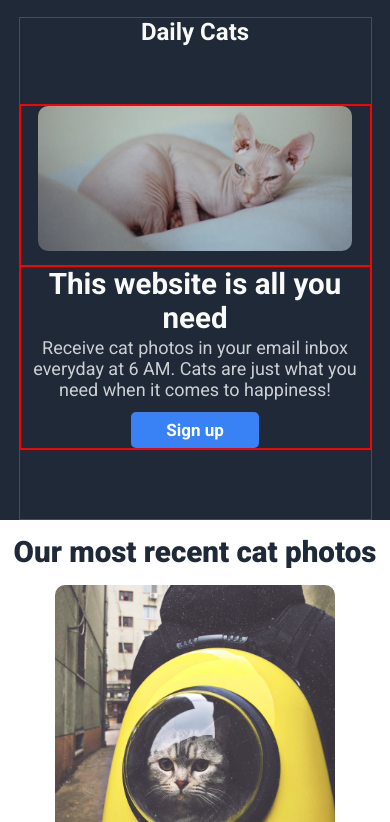
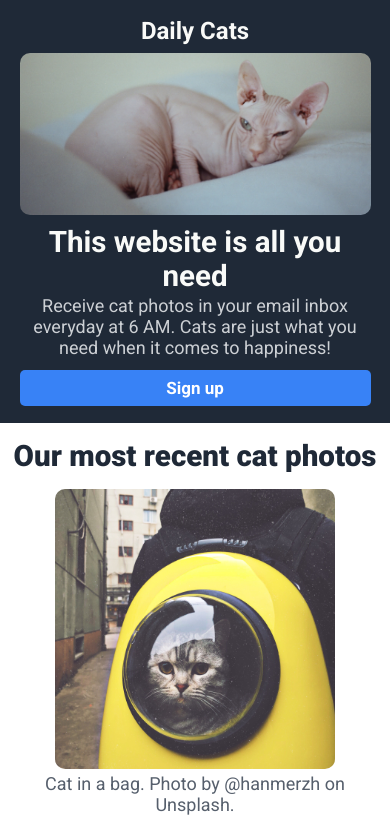
Before and after one commit to guilhermenakazato/landing-page, a plain HTML site: page index.html in a window 390 px wide. Shown: the top 822 px of the page. Drawn offline with Linux system fonts and the light colour scheme.

Commit message:
[STYLE] Improving responsiveness

```diff
--- a/assets/css/style.css
+++ b/assets/css/style.css
@@ -110,10 +110,15 @@ div#website-info {
   align-items: center;
   margin-top: 15vh;
   margin-bottom: 20vh;
+  height: 100%;
 }
 
 div#website-info div {
   width: 35%;
+  height: 31.5vh;
+  display: flex;
+  flex-direction: column;
+  justify-content: center;
 }
 
 div#sphynx-image {
@@ -226,17 +231,25 @@ div#main-content h1 {
   border: 2px solid white;
 }
 
-
 @media only screen and (orientation: portrait) {
   div#website-info {
-    margin-top: 15vw;
-    margin-bottom: 15vw;
+    margin: 2vw 0;
   }
-}
 
-@media only screen and (max-width: 1024px) {
-  img {
-    width: 45%;
+  section#photos {
+    padding-bottom: 10vw;
+  }
+
+  section#quote {
+    padding: 15vw 0;
+  }
+
+  section#signup-motivation {
+    height: 55vw;
+  }
+
+  #signup-box {
+    width: 90%;
   }
 }
 
@@ -252,22 +265,19 @@ div#main-content h1 {
     align-items: center;
     text-align: center;
     width: 90%;
-    border: 1px solid red;
   }
 
   div#sphynx-image {
     width: 100% !important;
-    border: 1px solid red;
   }
 
   div#website-info {
     flex-direction: column-reverse;
-    border: 1px solid red;
   }
 
   div#website-info div {
-    border: 1px solid red;
     width: 100%;
+    height: auto;
   }
 
   h1 {
@@ -316,6 +326,7 @@ div#main-content h1 {
     flex-direction: column;
     text-align: center;
     width: 80%;
+    height: 70%;
     padding: 20px;
   }
 
@@ -325,3 +336,9 @@ div#main-content h1 {
     align-items: center;
   }
 }
+
+@media only screen and (max-width: 1024px) {
+  img {
+    width: 100%;
+  }
+}
```
